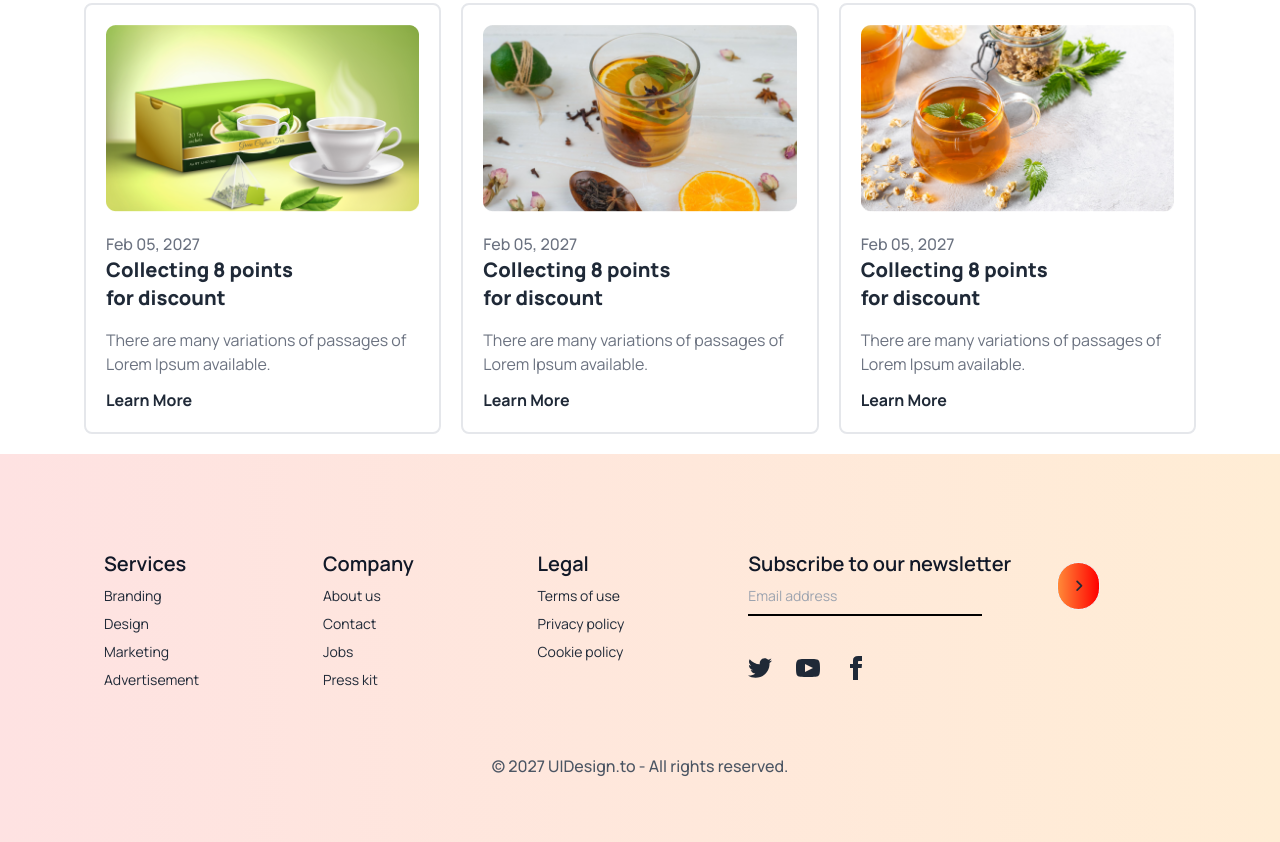
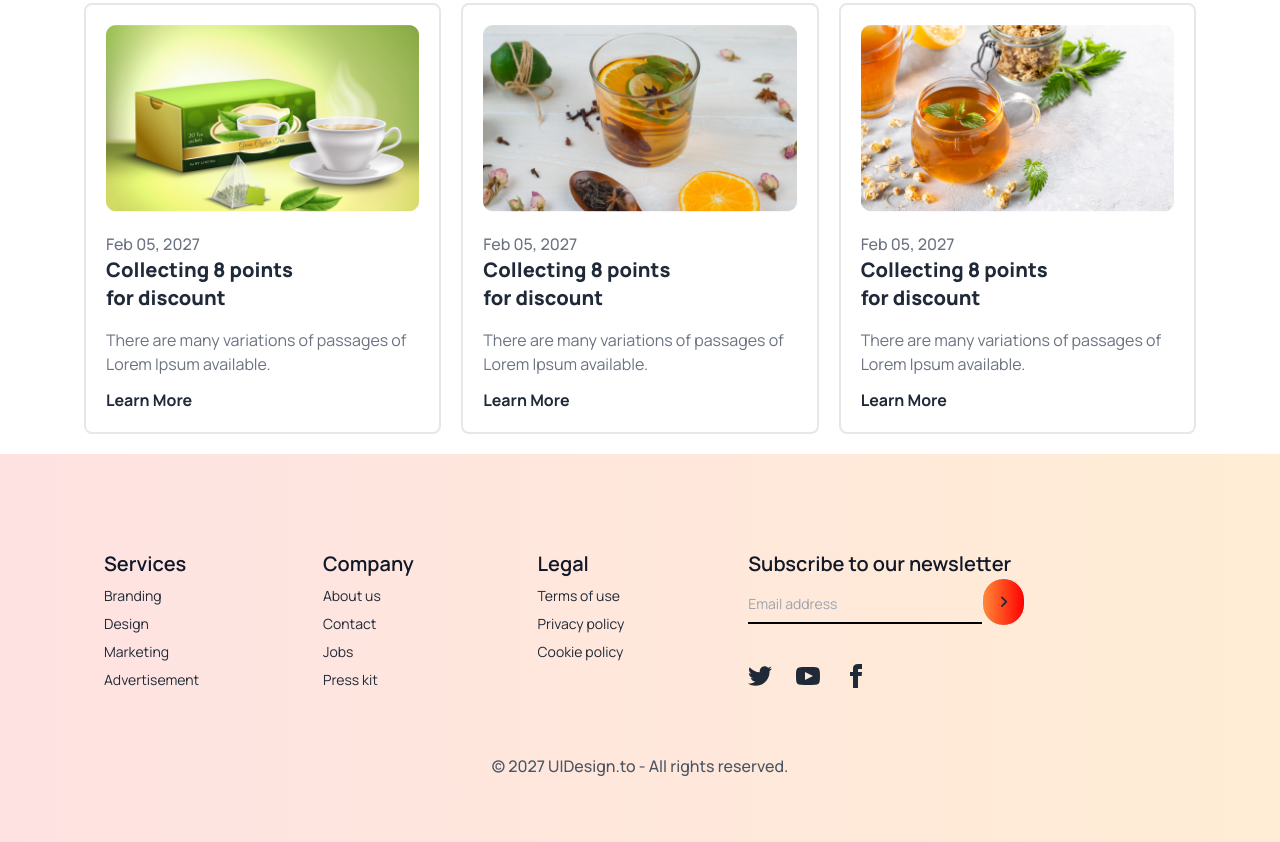
Before and after one commit to mdrabbi97324/Tea-house-Website, a plain HTML site: page index.html in a window 1280 px wide. Shown: the part 3013-3855 px from the top of the page. Drawn offline with nearby package versions, Linux system fonts and the light colour scheme.

Commit message:
Project Done

```diff
--- a/index.html
+++ b/index.html
@@ -363,8 +363,8 @@
           <span class=" text-xl font-semibold text-gray-900">Subscribe to our newsletter</span>
           <div class="form-control w-80">
             <div class="relative">
-              <input type="text" placeholder="Email address" class=" border-b-2 border-black mt-5 lg:mt-0 pr-8 lg:pr-16 lg:pb-2 bg-transparent outline-none" />
-              <button class="btn bg-gradient-to-r from-gradient-start to-gradient-end absolute lg:-top-6 lg:-right-8 rounded-full"><i class="fa-solid fa-angle-right"></i></button>
+              <input type="text" placeholder="Email address" class=" border-b-2 border-black mt-5 lg:mt-2 pr-8 lg:pr-16 lg:pb-2 bg-transparent outline-none" />
+              <button class="btn bg-gradient-to-r from-gradient-start to-gradient-end absolute lg:-top-2 rounded-full"><i class="fa-solid fa-angle-right"></i></button>
             </div>
           </div>
           <div class="flex pt-8 gap-6">
```
